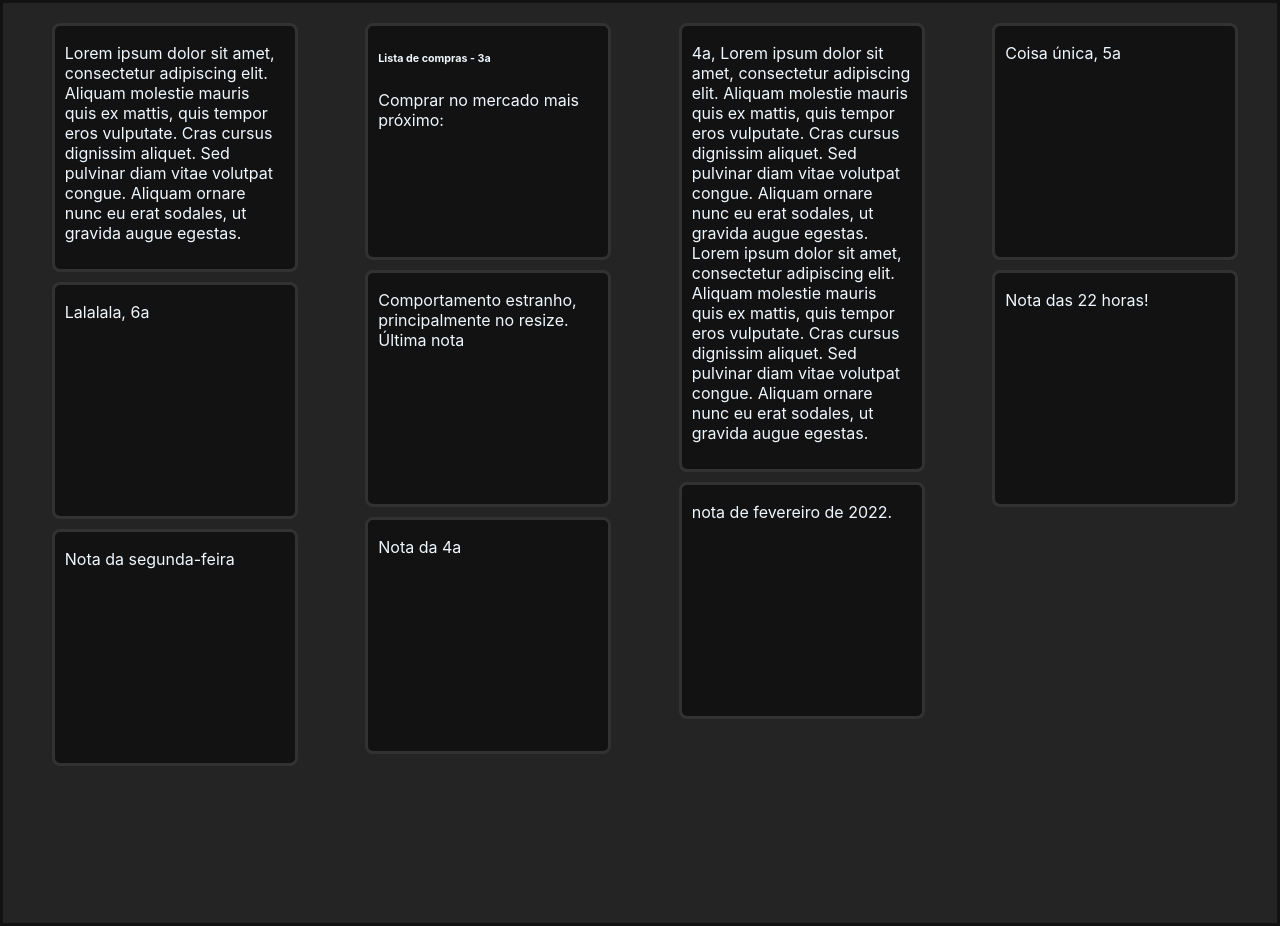
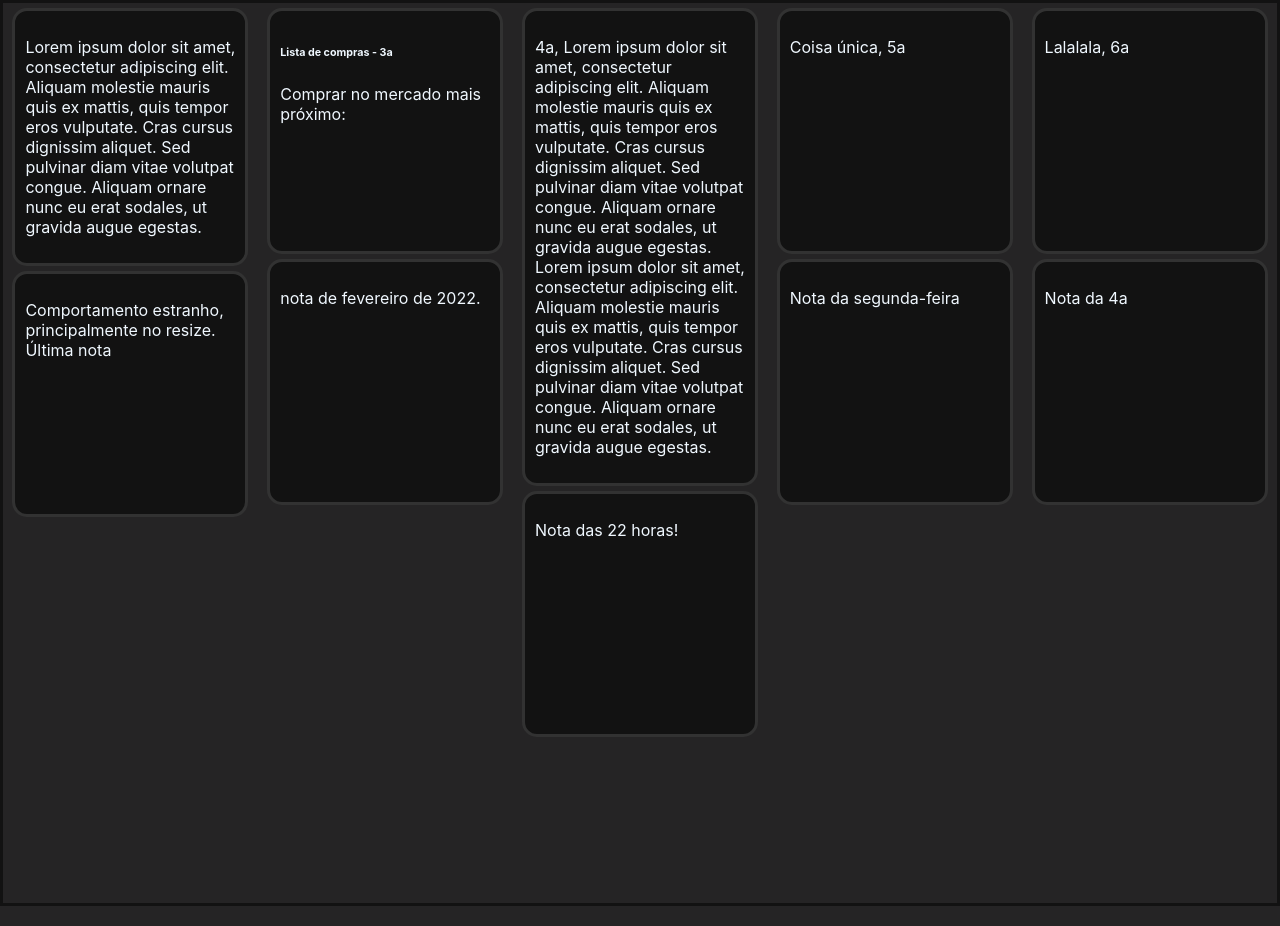
Before and after one commit to RezendeComZ/productivityApp, a React (Create React App) app in the folder front/: page / in a window 1280 px wide. Built offline with nearby package versions, Linux system fonts and the light colour scheme.

Commit message:
mudança de layout e gardening

```diff
--- a/front/src/App.js
+++ b/front/src/App.js
@@ -1,4 +1,4 @@
-import { useState, useEffect } from 'react';
+import { useState } from 'react';
 import Notas from './components/Notas';
 
 function App() {
@@ -50,39 +50,39 @@ function App() {
   const [ todasAsNotas, setTodasAsNotas] = useState([])
 
   // Tamanho da nota:
-  const noteWidthPx = 260 // Dá para diminuir, olhar também largura
+  const noteWidthPx = 220 // Dá para diminuir, olhar também largura
 
-  // Retornando a quantidade de colunas baseado na largura da janela:
-  const columnsCount = () => Math.floor((window.innerWidth - 20) / noteWidthPx)
+  let columns  = []
 
-  // Preparando número de colunas baseado na largura da janela. Retornando array com arrays:
-  let columns  = []
   const createColumns = () => {
-    for (let i = 0; i < columnsCount(); i++)
+    // Retornando a quantidade de colunas baseado na largura da janela:
+    let columnsCount = Math.floor((window.innerWidth - 20) / noteWidthPx)
+    for (let i = 0; i < columnsCount; i++)
     columns.push([])
   }
-  createColumns()
 
+// ! Ao invés de adicionar e depois contar o tamanho de cada coluna, melhor dar um INC a cada adição e já ter o tamanho da coluna?
+
+  // Retorna um vetor com o tamanho das colunas:
   const columnsSize = () => {
-    let size = columns.map(arr => arr.length)
+    let size = columns.map(arr => arr.length) // ! armazenar em outro lugar ao invés de executar a função sempre?
     return size}
 
   const columnToBeFill = () => {
-   let smallerValue = Math.min(...columnsSize())
+   let smallerValue = Math.min(...columnsSize()) // ! precisa executar esse columnsSize sempre para cada nota? parece ineficiente
    let index = columnsSize().findIndex(item => item === smallerValue)
 
    return index
   }
 
   const fillColumns = () => {
-    baseNotas.forEach((note, index) => {
+    baseNotas.forEach(note => {
       if (columnToBeFill() !== -1) { /// precisa disso?
         columns[columnToBeFill()].push(note)
       }
     })
   }
 
-  fillColumns()
 
   window.addEventListener('resize', () => {
     setTimeout(() => {
@@ -93,10 +93,13 @@ function App() {
     }, 500);
   })
 
-  useEffect(() => { // Executa somente uma vez
-    createColumns()
-    fillColumns()
-  }, [])
+  createColumns()
+  fillColumns()
+
+  // useEffect(() => { // Executa somente uma vez
+  //   createColumns()
+  //   fillColumns()
+  // }, [])
 
 // Template:
 
--- a/front/src/index.css
+++ b/front/src/index.css
@@ -1,3 +1,7 @@
+/*
+O ideal seria a altura das notas ser idêntica a largura, pra combinar mais.
+*/
+
 body {
   background-color: rgb(37,	36,	37);
   margin: 0;
@@ -8,18 +12,11 @@ body {
   -moz-osx-font-smoothing: grayscale;
 }
 
-code { /* todo - apagar quando não for utilizado */
-  font-family: source-code-pro, Menlo, Monaco, Consolas, 'Courier New',
-    monospace;
-}
-
 #desk {
-  padding: 10px;
   display: flex;
   display: flex;
   flex-wrap: wrap;
-  /* flex-direction: column; */
-  flex-direction: row; /* ficará row, mas não para acomodar as notas, mas sim para acomodar as colunas que acomodam as notas */
+  flex-direction: row; /* Row para acomodar as colunas que acomodam as notas */
   justify-content: space-around;
   align-items: flex-start;
   height: 900px;
@@ -30,13 +27,11 @@ code { /* todo - apagar quando não for utilizado */
 .nota {
   color: aliceblue;
   background-color: rgb(18, 18, 18);
-  width: 220px;
+  width: 210px;
   min-height: 220px;
-  border-radius: 8px;
-  margin-top: 10px;
-  margin-left: 10px;
+  border-radius: 15px;
+  margin-top: 5px;
   padding: 10px;
-  padding-top: 1px;
   border-style: solid;
   border-color: rgb(50, 50, 50);
 }
```
